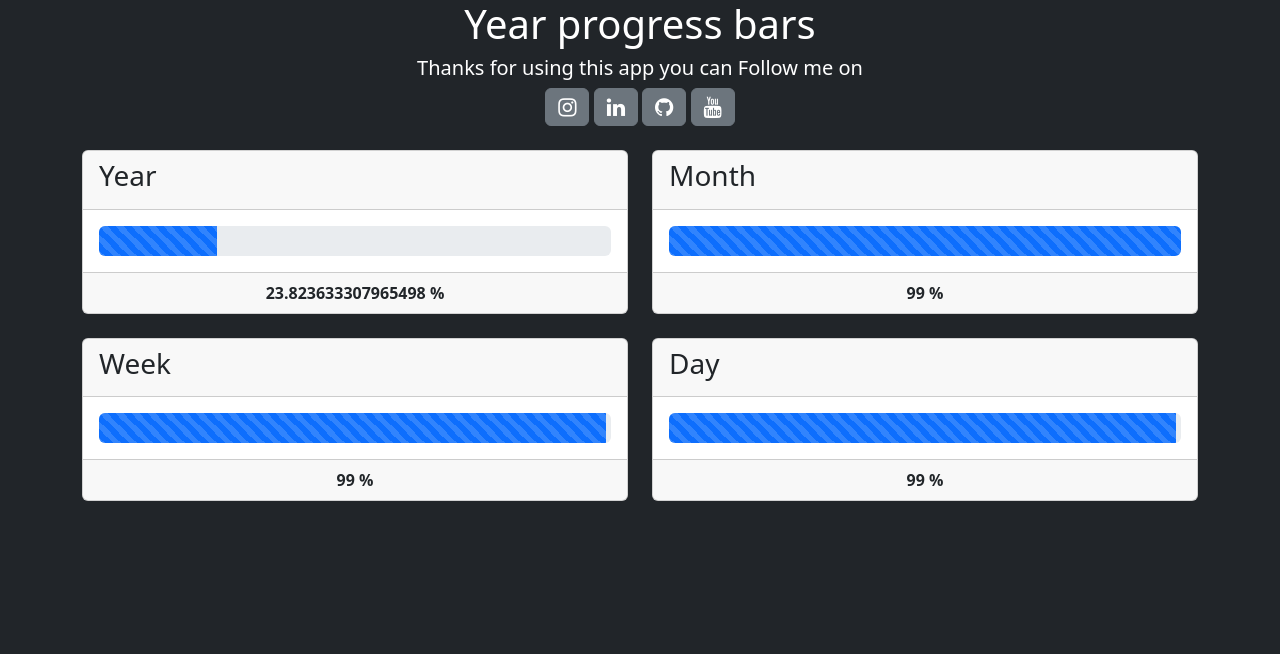
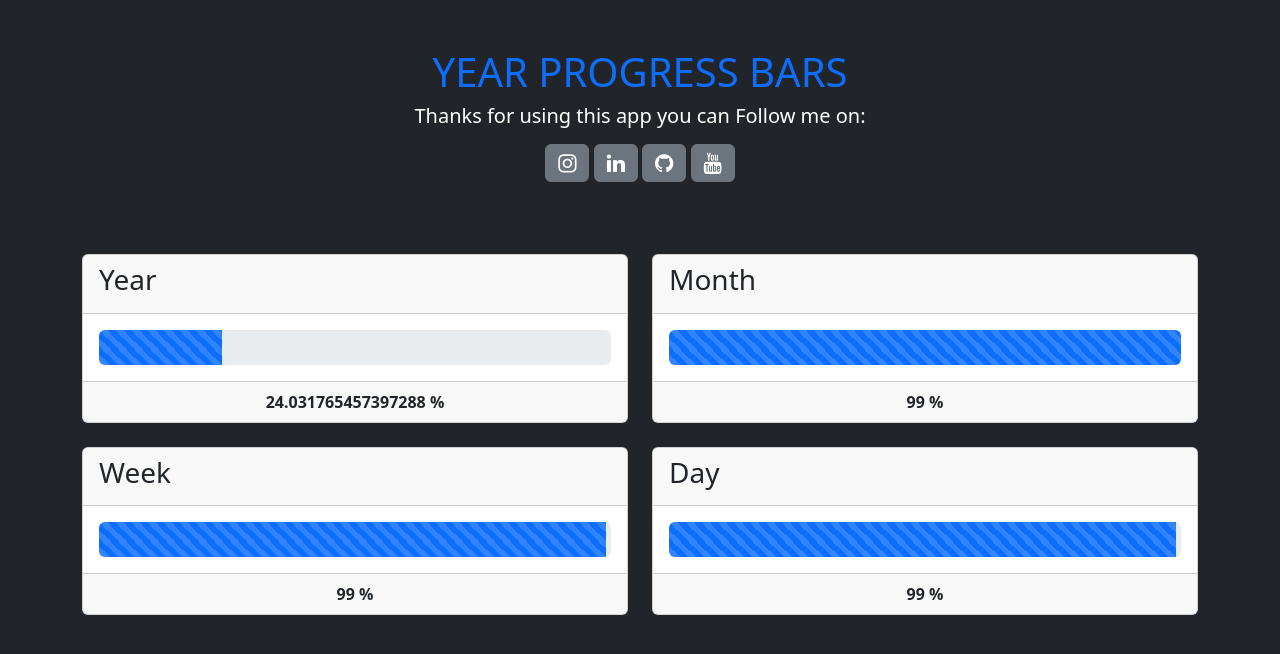
Before and after one commit to erix-code/year-progress-bar, a website: page index.html in a window 1280 px wide. Drawn offline with nearby package versions, Linux system fonts and the light colour scheme.

Commit message:
- Fixing bug of leap year now its working - Improving styles

```diff
--- a/index.html
+++ b/index.html
@@ -13,10 +13,10 @@
 <body class="container bg-dark">
 
     <div >
-        <div class="col-12 text-white text-center">
-            <h1>Year progress bars</h1>
-            <h5>Thanks for using this app you can Follow me on</h5>
-
+        <div class="col-12 text-white text-center p-2 p-md-3 p-lg-5">
+            <h1 class="text-primary">YEAR PROGRESS BARS</h1>
+            <h5>Thanks for using this app you can Follow me on:</h5>
+            <div class="pt-2">
                 <a class="btn btn-secondary" href="https://www.instagram.com/erick_marty_t/" target="_blank">
                     <i class="fa fa-lg fa-instagram" aria-hidden="true"></i>
                 </a>
@@ -29,6 +29,7 @@
                 <a class="btn btn-secondary" href="https://www.youtube.com/@erickmartyterrazaszeballos9321" target="_blank">
                     <i class="fa fa-lg fa-youtube" aria-hidden="true"></i>
                 </a>
+            </div>
         </div>
         <div class="row">
             <div class="col-12 col-md-6 pt-4">
--- a/progress-bars.js
+++ b/progress-bars.js
@@ -7,12 +7,16 @@ document.addEventListener("DOMContentLoaded", function() {
     console.log(labelProgressBarYear);
     function getYearPercentage() {
         // Getting the current date
-        const totalYearDays = 365;
         const currentTime = new Date();
         const currentYear = currentTime.getFullYear()      // Get the four digit year (yyyy)
         const nextYearValue = currentYear + 1;
         // Time of the next year  in miliseconds
         const nextYearDate = new Date("01/01/"+nextYearValue.toString()).getTime()
+
+        // Fixing bug of leap year
+        const startDate = new Date("01/01/"+ currentYear.toString())
+        const totalYearDays = ((nextYearDate - startDate)/1000) /86400;
+
         // diff in time and then we convert the diff to days
         const diffInDays = ((nextYearDate - currentTime.getTime()) / 1000) / 86400;
         const currentDayOfYear = totalYearDays - diffInDays;
--- a/styles.css
+++ b/styles.css
@@ -1,5 +1,5 @@
 .progress {
-    height: 30px;
+    height: 35px;
 }
 
 .progress-bar-animated {
```
Lines whose indentation alone changed are shown as unchanged.
